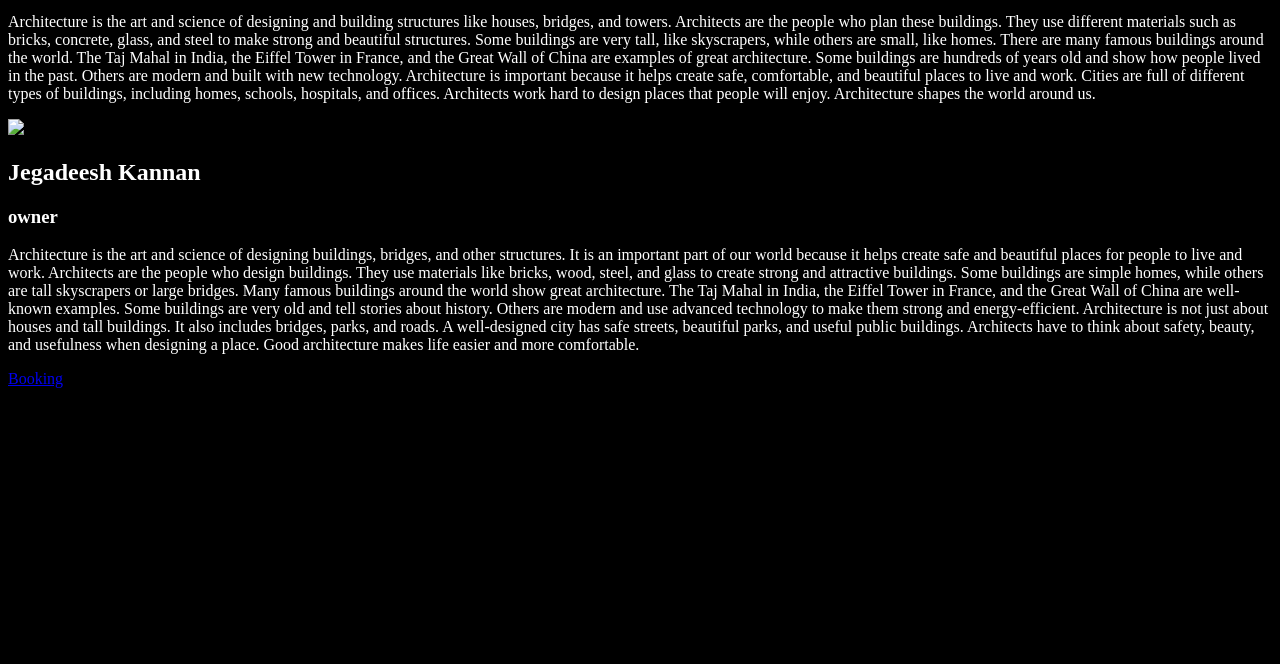
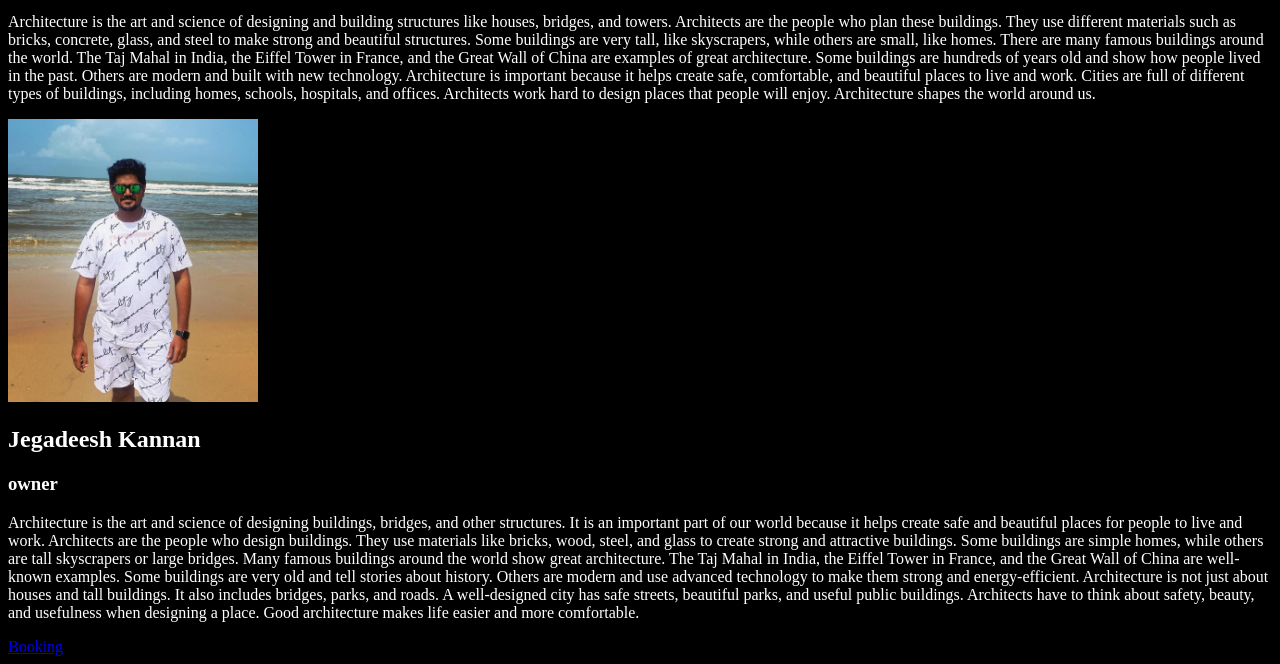
Before and after one commit to Krishaanthan/shaveena, a plain HTML site: page index.html in a window 1280 px wide. Shown: the part 258-922 px from the top of the page. Before the commit the page ends 800 px from the top, so only its background shows below. Drawn offline with Linux system fonts and the light colour scheme.

Commit message:
Update index.html

```diff
--- a/index.html
+++ b/index.html
@@ -16,7 +16,7 @@
 There are many famous buildings around the world. The Taj Mahal in India, the Eiffel Tower in France, and the Great Wall of China are examples of great architecture. Some buildings are hundreds of years old and show how people lived in the past. Others are modern and built with new technology.
 
 Architecture is important because it helps create safe, comfortable, and beautiful places to live and work. Cities are full of different types of buildings, including homes, schools, hospitals, and offices. Architects work hard to design places that people will enjoy. Architecture shapes the world around us.</p>
-        <img src="c:\Users\shave\Downloads\bavaiya.jpg" width="250px">
+        <img src="balaiya.jpg" width="250px">
         <h2>Jegadeesh Kannan</h2>
         <h3>owner</h3>
         <p>Architecture is the art and science of designing buildings, bridges, and other structures. It is an important part of our world because it helps create safe and beautiful places for people to live and work. Architects are the people who design buildings. They use materials like bricks, wood, steel, and glass to create strong and attractive buildings. Some buildings are simple homes, while others are tall skyscrapers or large bridges.
@@ -29,4 +29,5 @@ Architecture is not just about houses and tall buildings. It also includes bridg
 Good architecture makes life easier and more comfortable.</p>
         <a href="register.html">Booking</a>
 </body>
+
 </html>
```
